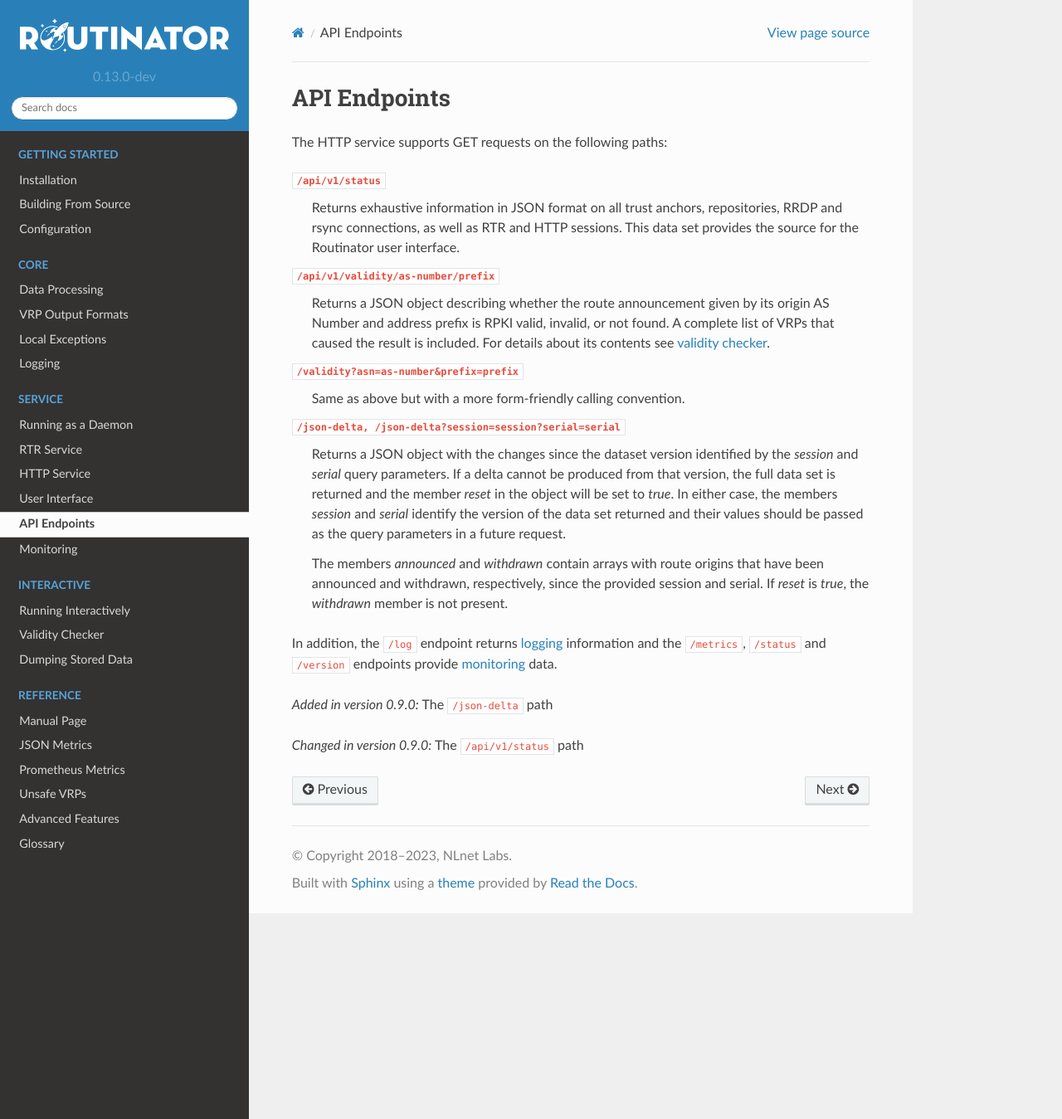
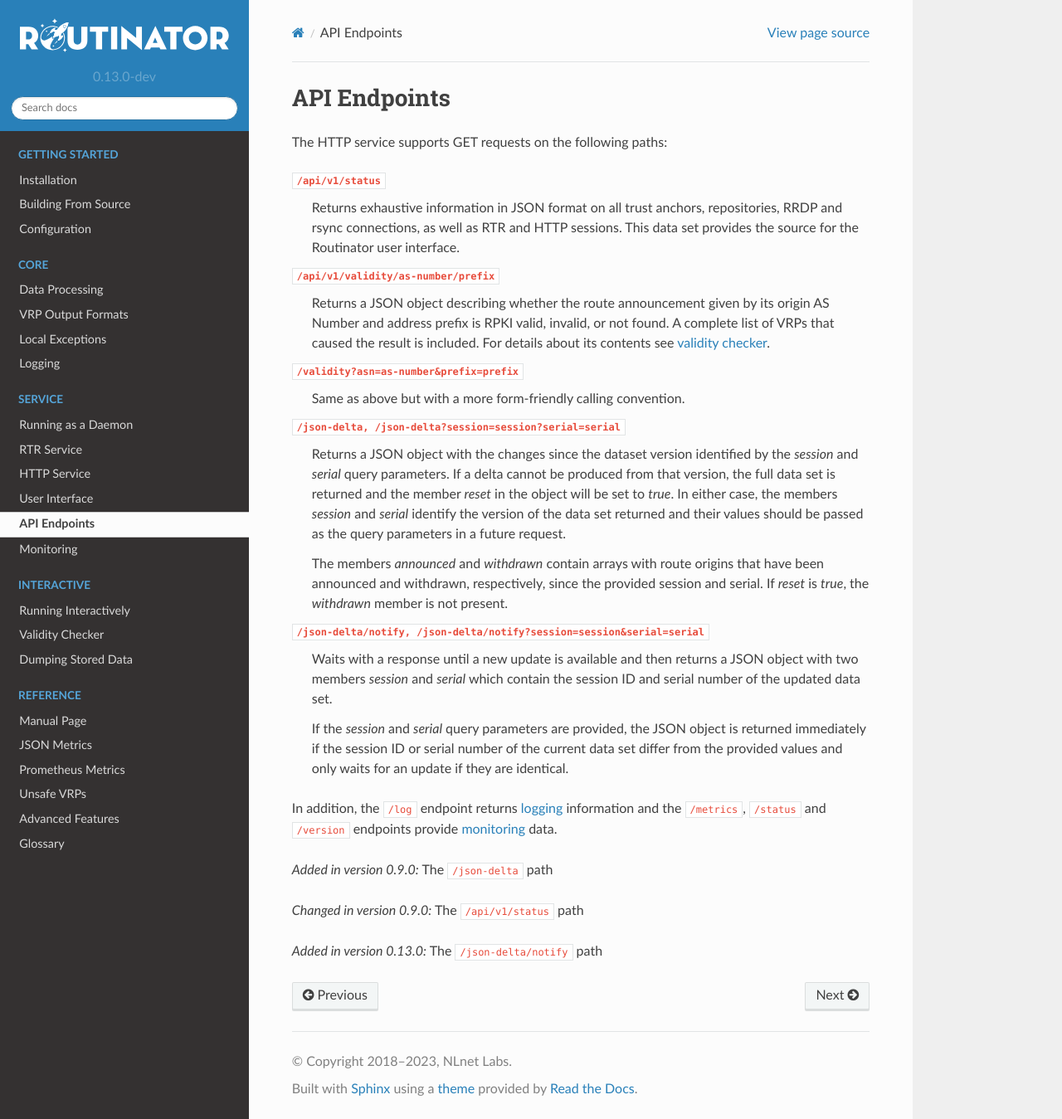
Before and after one commit to NLnetLabs/routinator, a Sphinx documentation site: the page built from doc/manual/source/api-endpoints.rst, in a window 1280 px wide and 1349 px high. Shown: the whole window at 83% size. Built offline with Sphinx 7.4.7 and the Read the Docs theme 2.0.0, drawn with Linux system fonts in a browser that asks for light colours.

Commit message:
Add the `/json-delta/notify` path to API docs

```diff
--- a/doc/manual/source/api-endpoints.rst
+++ b/doc/manual/source/api-endpoints.rst
@@ -32,6 +32,16 @@ The HTTP service supports GET requests on the following paths:
      provided session and serial. If *reset* is *true*, the *withdrawn*
      member is not present.
 
+``/json-delta/notify, /json-delta/notify?session=session&serial=serial``
+     Waits with a response until a new update is available and then returns
+     a JSON object with two members *session* and *serial* which contain the
+     session ID and serial number of the updated data set.
+
+     If the *session* and *serial* query parameters are provided, the JSON
+     object is returned immediately if the session ID or serial number of
+     the current data set differ from the provided values and only waits
+     for an update if they are identical.
+
 In addition, the ``/log`` endpoint returns :doc:`logging<logging>`
 information and the ``/metrics``, ``/status`` and
 ``/version`` endpoints provide :doc:`monitoring<monitoring>` data.
@@ -40,3 +50,5 @@ information and the ``/metrics``, ``/status`` and
    The ``/json-delta`` path
 .. versionchanged:: 0.9.0
    The ``/api/v1/status`` path
+.. versionadded:: 0.13.0
+   The ``/json-delta/notify`` path
```
